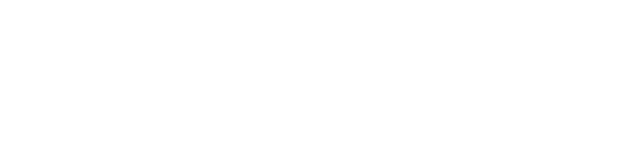
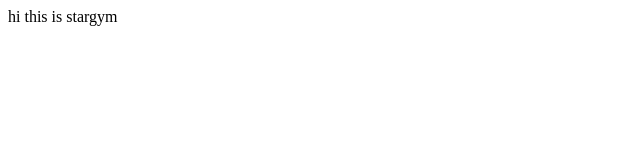
Before and after one commit to eeeeeuuuuunnnnnjjjjjiiiii/first-eunji-project, a plain HTML site: page index.html in a window 1280 px wide. Shown: the whole page, without its empty margins (0-640 px from the left). Drawn offline with Linux system fonts and the light colour scheme.

Commit message:
Add files via upload

```diff
--- a/index.html
+++ b/index.html
@@ -9,7 +9,7 @@
 <body>
     <div class="container">
 
-
+        hi this is stargym
     </div>
     <script src="main.js"></script>
 </body>
```
